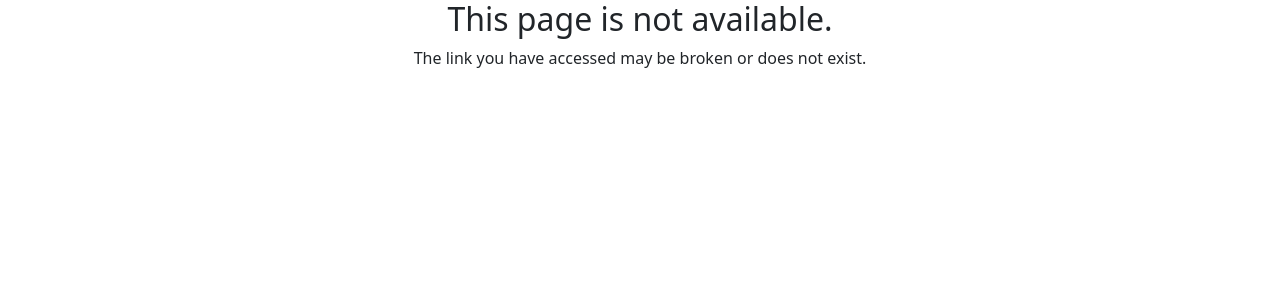
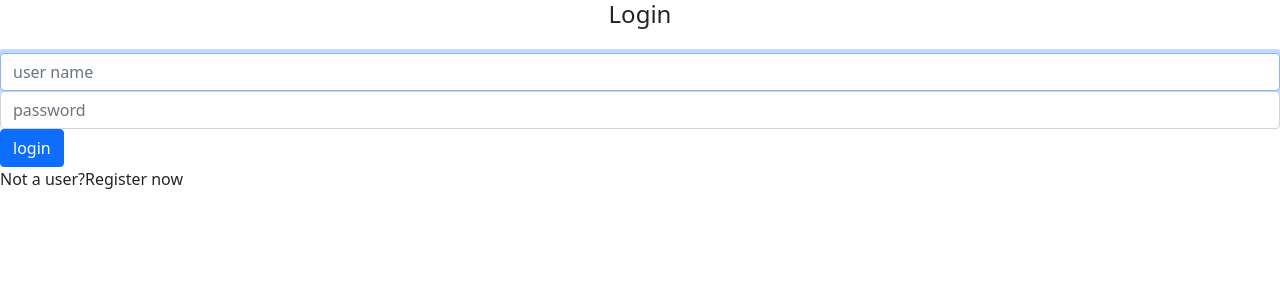
Before and after one commit to Ana-Biacchi-Siqueira/loona-gallery, an Angular app: page / in a window 1280 px wide. Shown: the top 300 px of the page. Built offline with nearby package versions, Linux system fonts and the light colour scheme.

Commit message:
Begining of chapter 7

```diff
--- a/src/app/app.module.ts
+++ b/src/app/app.module.ts
@@ -1,7 +1,8 @@
-import { ErrorsModule } from './errors/errors.module';
 import { NgModule } from '@angular/core';
 import { BrowserModule } from '@angular/platform-browser';
 
+import { HomeModule } from './home/home.module';
+import { ErrorsModule } from './errors/errors.module';
 import { AppRoutingModule } from './app.routing.module';
 import { AppComponent } from './app.component';
 import { PhotosModule } from './photos/photos.module';
@@ -14,7 +15,8 @@ import { PhotosModule } from './photos/photos.module';
     BrowserModule,
     AppRoutingModule,
     PhotosModule,
-    ErrorsModule
+    ErrorsModule,
+    HomeModule
   ],
   providers: [],
   bootstrap: [AppComponent]
--- a/src/app/app.routing.module.ts
+++ b/src/app/app.routing.module.ts
@@ -5,6 +5,7 @@ import { PhotoListResolver } from './photos/photo-list/photo-list.resolver';
 import { NotFoundComponent } from './errors/not-found/not-found.component';
 import { PhotoFormComponent } from './photos/photo-form/photo-form.component';
 import { PhotoListComponent } from './photos/photo-list/photo-list.component';
+import { SignInComponent } from './home/signin/signin.component';
 
 const routes: Routes = [
   {
@@ -14,6 +15,7 @@ const routes: Routes = [
       photos: PhotoListResolver,
     },
   },
+  { path: '', component: SignInComponent },
   { path: 'p/add', component: PhotoFormComponent },
   { path: '**', component: NotFoundComponent },
 ];
--- /dev/null
+++ b/src/app/home/signin/signin.component.html
@@ -0,0 +1,27 @@
+<h4 class="text-center">Login</h4>
+
+<form [formGroup]="loginForm" class="form mt-4">
+
+    <div class="form-group">
+        <input formControlName="userName"
+            class="form-control"
+            placeholder="user name"
+            autofocus>
+    </div>
+
+    <div class="form-group">
+        <input formControlName="password"
+            type="password"
+            class="form-control"
+            placeholder="password">
+    </div>
+
+    <button
+        type="submit"
+        class="btn btn-primary btn-block">
+        login
+    </button>
+
+</form>
+
+<p>Not a user?<a>Register now</a></p>
--- /dev/null
+++ b/src/app/home/signin/signin.component.ts
@@ -0,0 +1,21 @@
+import { Component, OnInit } from "@angular/core";
+import { FormBuilder, FormGroup } from "@angular/forms";
+
+@Component({
+  templateUrl: './signin.component.html'})
+
+export class SignInComponent implements OnInit {
+
+  loginForm: FormGroup;
+
+  constructor(private formBuilder: FormBuilder){}
+
+  ngOnInit(): void {
+    this.loginForm = this.formBuilder.group({
+      userName: [],
+      password: []
+    });
+
+
+  }
+}
--- a/tsconfig.json
+++ b/tsconfig.json
@@ -28,6 +28,7 @@
     "strictInjectionParameters": true,
     "strictInputAccessModifiers": true,
     "strictTemplates": true,
-    "strictDomEventTypes": false
+    "strictDomEventTypes": false,
+    "strictPropertyInitialization": false
   }
 }
```
Also changed, not shown: src/app/home/home.module.ts (added, +12 -0 lines).
